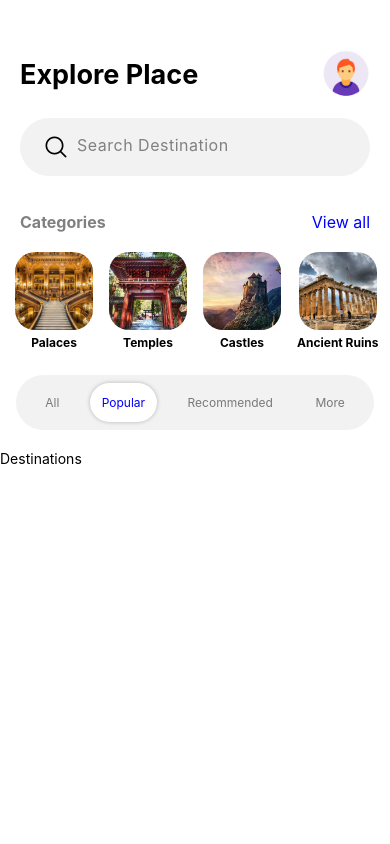
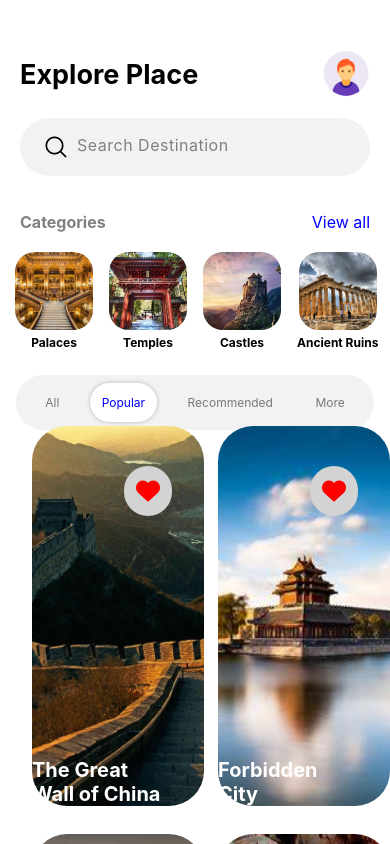
Before and after one commit to MonkeYor13/historic, a React Native app: screen /Home in a window 390 px wide. Built offline with nearby package versions, Linux system fonts and the light colour scheme.

Commit message:
se termino el layuto destination

```diff
--- a/src/components/Destinations.js
+++ b/src/components/Destinations.js
@@ -1,12 +1,86 @@
-import { StyleSheet, Text, View } from "react-native";
+import { StyleSheet, Text, TouchableOpacity, View, Image } from "react-native";
 import React from "react";
+import { useNavigation } from "@react-navigation/native";
+import { destinationData } from "../constants";
+import { useState } from "react";
+import {
+  widthPercentageToDP as wp,
+  heightPercentageToDP as hp,
+} from "react-native-responsive-screen";
+import AntDesign from "@expo/vector-icons/AntDesign";
 
 export default function Destinations() {
+  const navigation = useNavigation;
   return (
-    <View>
-      <Text>Destinations</Text>
+    <View style={styles.container}>
+      {destinationData.map((item, index) => {
+        return (
+          <DestinationCard navitgation={navigation} item={item} key={index} />
+        );
+      })}
     </View>
   );
 }
 
-const styles = StyleSheet.create({});
+export const DestinationCard = ({ navigation, item, index }) => {
+  let isEven = index % 2 === 0;
+
+  const [isfavorite, toggleFavorite] = useState(false);
+
+  return (
+    <TouchableOpacity
+      onPress={() => navigation.navigate("Destination", { ...item })}
+      style={styles.Destinationcard}
+    >
+      <Image source={item.image} style={styles.avatar} />
+
+      <TouchableOpacity
+        onPress={() => toggleFavorite(!isfavorite)}
+        style={styles.heartIcon}
+      >
+        <AntDesign name="heart" size={24} color="red" />
+      </TouchableOpacity>
+
+      <Text style={styles.title}>{item.title}</Text>
+    </TouchableOpacity>
+  );
+};
+
+const styles = StyleSheet.create({
+  container: {
+    marginHorizontal: 16,
+    flexDirection: "row",
+    justifyContent: "space-between",
+    flexWrap: "wrap",
+  },
+  Destinationcard: {
+    justifyContent: "flex-end",
+    position: "relative",
+    padding: 16,
+    paddingVertical: 24,
+    gap: 5,
+    marginBottom: 28,
+    width: wp(44),
+    height: hp(45),
+    // backgroundColor: 'red'
+  },
+  avatar: {
+    position: "absolute",
+    width: wp(44),
+    height: hp(45),
+    borderRadius: 35,
+  },
+  heartIcon: {
+    borderRadius: 50,
+    padding: 12,
+    backgroundColor: "#d3d3d3",
+    position: "absolute",
+    top: 16,
+    right: 16,
+  },
+  title: {
+    fontWeight: "bold",
+    color: "white",
+    fontSize: wp(5),
+  },
+});
```
